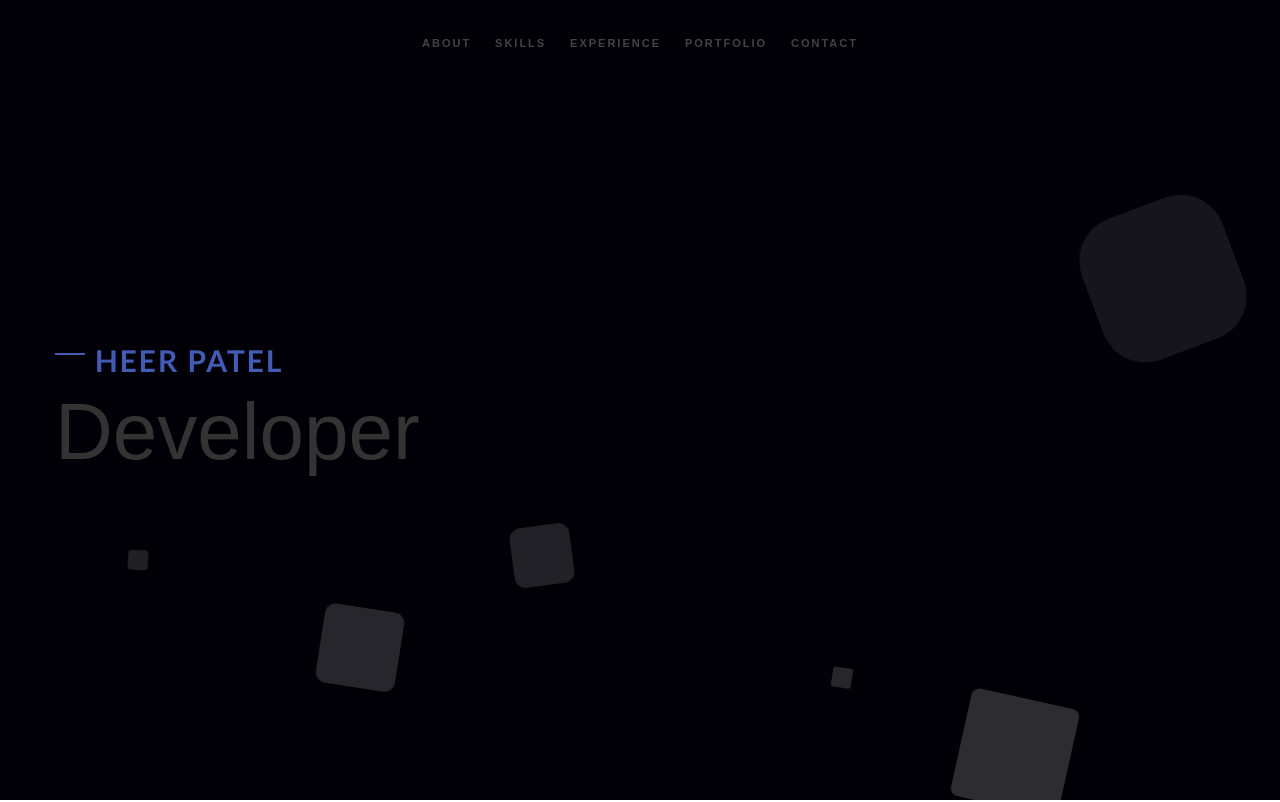
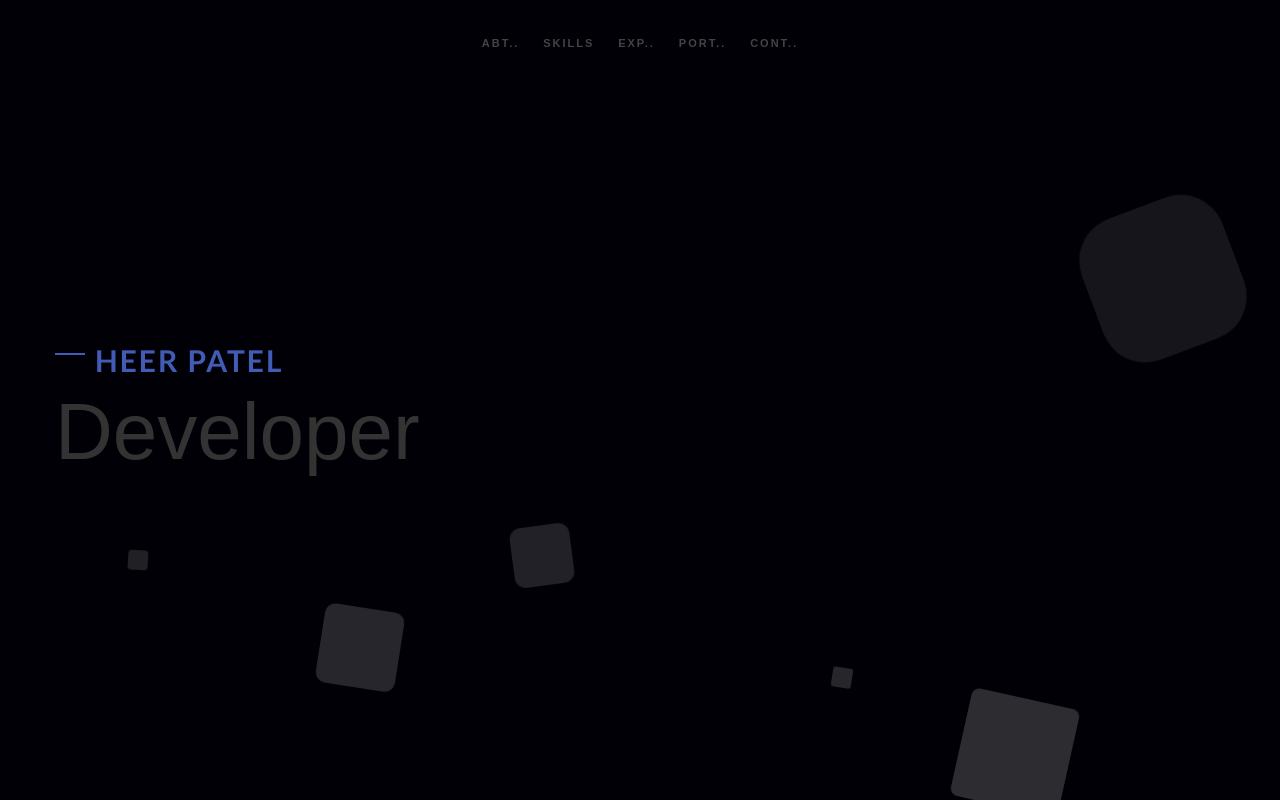
Before and after one commit to heeer2010/portfolio, a plain HTML site: page index.html in a window 1280 px wide. Shown: the top 802 px of the page. Drawn offline with nearby package versions, Linux system fonts and the light colour scheme; files whose address does not match are found by name; a web font is replaced by a local one.

Commit message:
Update index.html

```diff
--- a/index.html
+++ b/index.html
@@ -39,11 +39,11 @@
     <header class="navbar-fixed-top">
         <nav>
             <ul>
-                <li><a href="#about">About</a></li>
+                <li><a href="#about">Abt..</a></li>
                 <li><a href="#skills">skills</a></li>
-                <li><a href="#experience">Experience</a></li>
-                <li><a href="#projects">Portfolio</a></li>
-                <li><a href="#contact">Contact</a></li>
+                <li><a href="#experience">Exp..</a></li>
+                <li><a href="#projects">Port..</a></li>
+                <li><a href="#contact">Cont..</a></li>
             </ul>
         </nav>
     </header>
```
